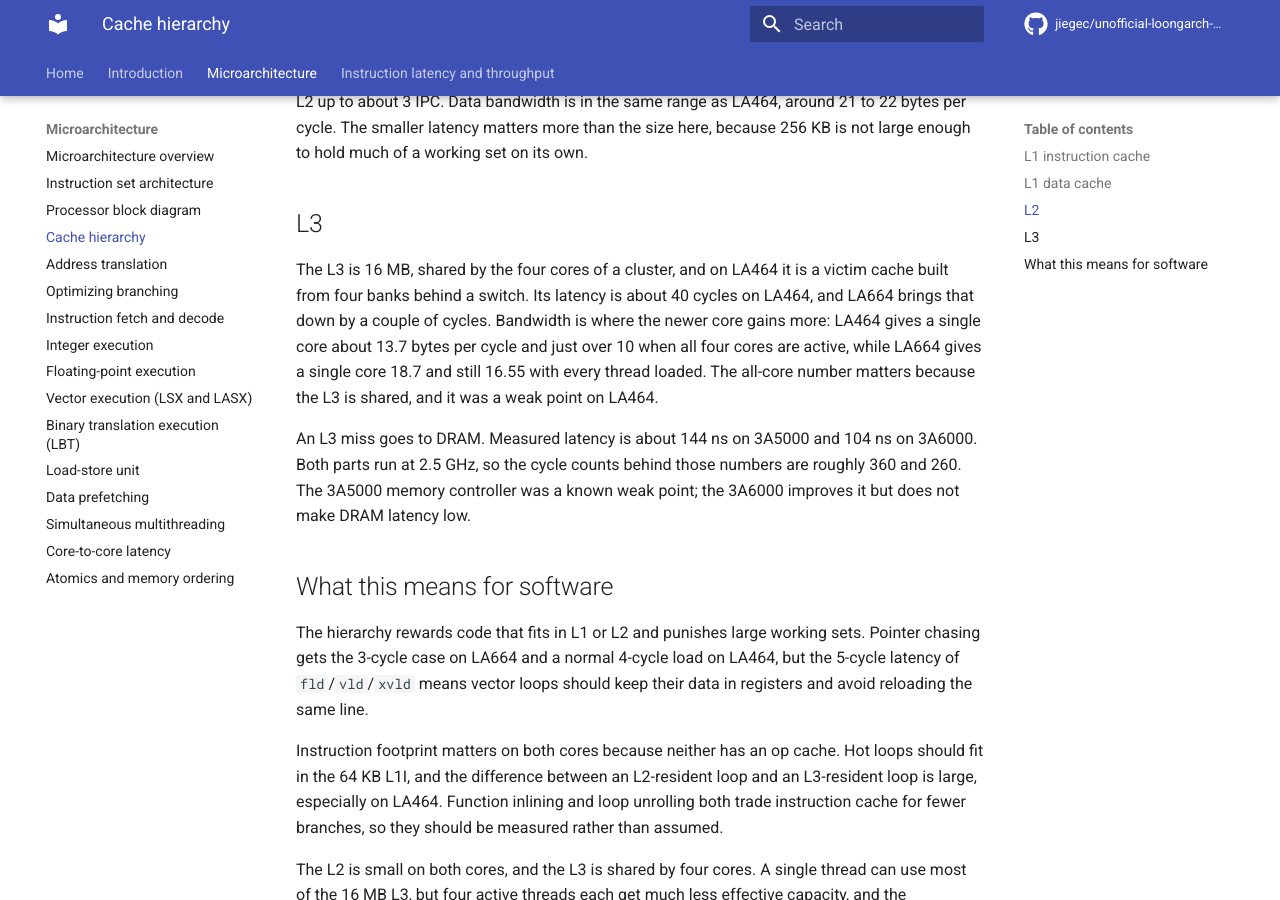
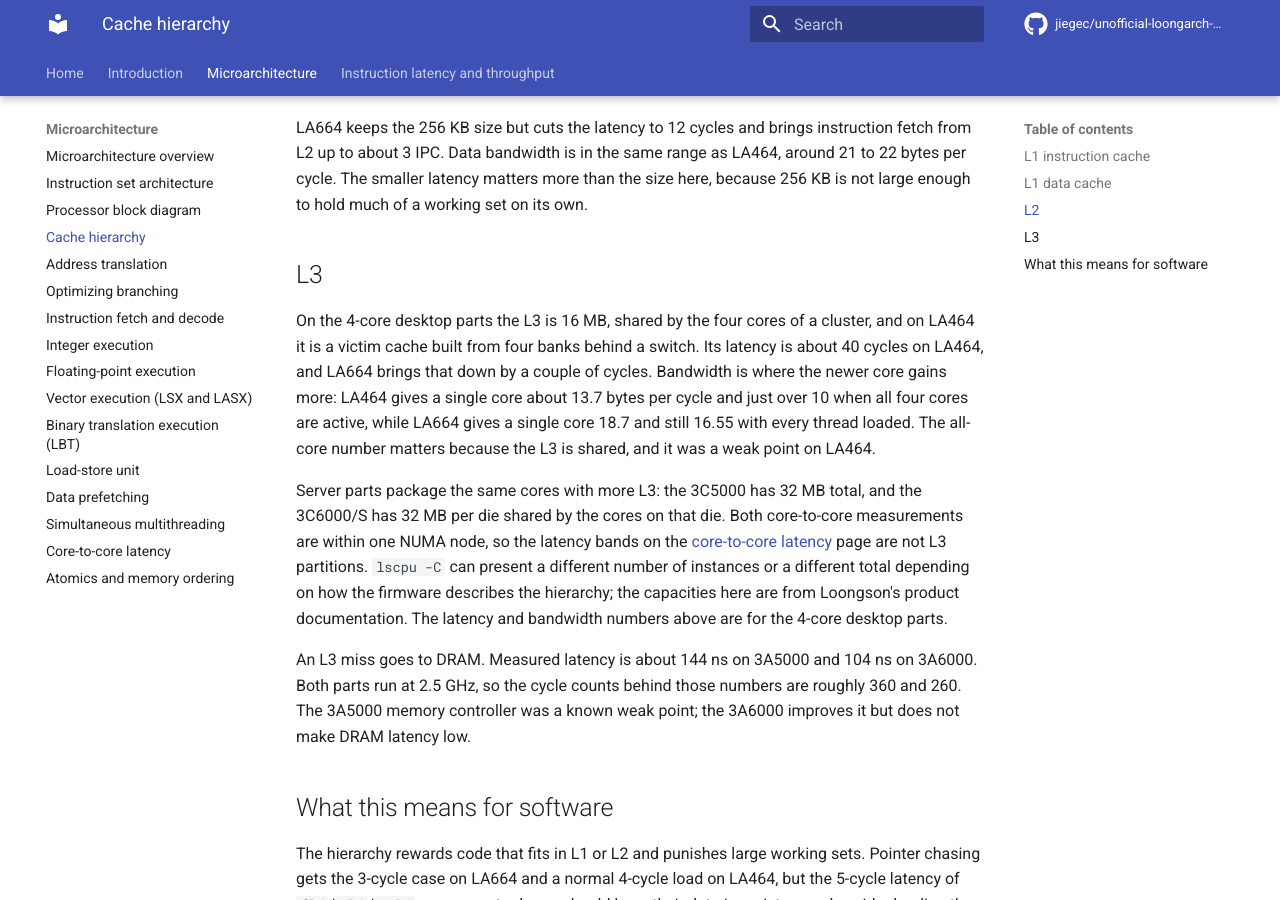
Before and after one commit to jiegec/unofficial-loongarch-software-optimization-guide, an MkDocs documentation site: the page built from docs/microarchitecture/caches.md, in a window 1280 px wide and 900 px high, scrolled down 1608 px. Built offline with MkDocs 1.6.1 and Material for MkDocs 9.7.7, drawn with Linux system fonts in a browser that asks for light colours; comment, search, counter and statistics services are not loaded; some of the changed text lies outside the part shown.

Commit message:
Improve docs

```diff
--- a/docs/microarchitecture/caches.md
+++ b/docs/microarchitecture/caches.md
@@ -1,9 +1,11 @@
 # Cache hierarchy
 
 Both cores have the same three-level shape: a private 64 KB L1 instruction cache
-and a private 64 KB L1 data cache, a private 256 KB L2, and a 16 MB L3 shared by
-four cores. The differences are in latency, bandwidth, and how well each level
-feeds the core. The numbers below are cycles at the 2.5 GHz clock both parts run
+and a private 64 KB L1 data cache, a private 256 KB L2, and a shared L3. On the
+4-core desktop parts used for most of the measurements below, the L3 is 16 MB
+shared by four cores; the server parts package the same cores with a different
+L3 topology, described in the L3 section. The differences are in latency,
+bandwidth, and how well each level feeds the core. The numbers below are cycles at the 2.5 GHz clock both parts run
 at, taken from Chips and Cheese's measurements unless stated otherwise.
 
 ## L1 instruction cache
@@ -72,13 +74,23 @@ on its own.
 
 ## L3
 
-The L3 is 16 MB, shared by the four cores of a cluster, and on LA464 it is a
-victim cache built from four banks behind a switch. Its latency is about 40
+On the 4-core desktop parts the L3 is 16 MB, shared by the four cores of a
+cluster, and on LA464 it is a victim cache built from four banks behind a
+switch. Its latency is about 40
 cycles on LA464, and LA664 brings that down by a couple of cycles. Bandwidth is
 where the newer core gains more: LA464 gives a single core about 13.7 bytes per
 cycle and just over 10 when all four cores are active, while LA664 gives a single
 core 18.7 and still 16.55 with every thread loaded. The all-core number matters
 because the L3 is shared, and it was a weak point on LA464.
+
+Server parts package the same cores with more L3: the 3C5000 has 32 MB total,
+and the 3C6000/S has 32 MB per die shared by the cores on that die. Both
+core-to-core measurements are within one NUMA node, so the latency bands on the
+[core-to-core latency](core-to-core.md) page are not L3 partitions. `lscpu -C`
+can present a different number of instances or a different total depending on
+how the firmware describes the hierarchy; the capacities here are from Loongson's
+product documentation. The latency and bandwidth numbers above are for the
+4-core desktop parts.
 
 An L3 miss goes to DRAM. Measured latency is about 144 ns on 3A5000 and 104 ns on
 3A6000. Both parts run at 2.5 GHz, so the cycle counts behind those numbers are
```
Also changed, not shown: docs/microarchitecture/core-to-core.md (+8 -8 lines).
